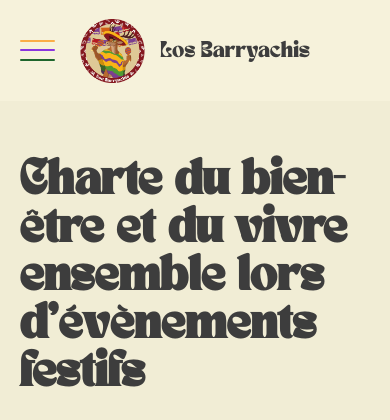
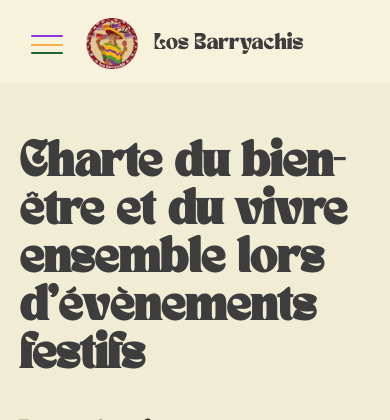
Before and after one commit to LOSS98/losbarryachis-website, a PHP site: page /charte.php in a window 390 px wide. Shown: the top 420 px of the page. Run offline with PHP 8.4, Linux system fonts and the light colour scheme; style sheets or scripts are compiled from the project's sources; some libraries are stand-ins or nearby versions.

Commit message:
+ menu téléphone

```diff
--- a/assets/css/common.css
+++ b/assets/css/common.css
@@ -34,6 +34,9 @@
   -ms-overflow-style: -ms-autohiding-scrollbar;
   z-index: 5;
 }
+html.overflow-hidden, body.overflow-hidden {
+  overflow: hidden;
+}
 html h1, html h2, html h3, html h4, html h5, html h6, body h1, body h2, body h3, body h4, body h5, body h6 {
   font-weight: 700;
   font-style: normal;
@@ -51,7 +54,7 @@
 }
 @media screen and (max-width: 768px) {
   html h1, body h1 {
-    font-size: 3rem;
+    font-size: 2.6rem;
   }
 }
 html h2, body h2 {
@@ -141,7 +144,7 @@
 }
 @media screen and (max-width: 768px) {
   html header, body header {
-    padding: 2.5rem 0;
+    padding: 2.6rem 0;
   }
 }
 html header.header-scroll, body header.header-scroll {
@@ -152,19 +155,80 @@
   display: flex;
   justify-content: space-between;
   align-items: center;
+  max-height: 0;
+  transition: max-height 0.4s;
+}
+@media screen and (max-width: 768px) {
+  html header nav.active, body header nav.active {
+    max-height: 35vh;
+    height: auto;
+    flex-direction: column;
+  }
+  html header nav.active ul, body header nav.active ul {
+    display: flex;
+    flex-direction: column;
+    gap: 2rem;
+    margin-top: 4rem;
+  }
+  html header nav.active ul li, body header nav.active ul li {
+    opacity: 0;
+    animation: fadeIn 0.4s 0.3s forwards;
+  }
+  html header nav.active ul li:nth-child(1), body header nav.active ul li:nth-child(1) {
+    animation-delay: 0.3s;
+  }
+  html header nav.active ul li:nth-child(2), body header nav.active ul li:nth-child(2) {
+    animation-delay: 0.4s;
+  }
+  html header nav.active ul li:nth-child(3), body header nav.active ul li:nth-child(3) {
+    animation-delay: 0.5s;
+  }
+  html header nav.active ul li:nth-child(4), body header nav.active ul li:nth-child(4) {
+    animation-delay: 0.6s;
+  }
+  @keyframes fadeIn {
+    0% {
+      opacity: 0;
+      transform: translateY(-20px);
+    }
+    100% {
+      opacity: 1;
+      transform: translateY(0);
+    }
+  }
 }
 html header nav .burger-menu, body header nav .burger-menu {
   display: none;
 }
 @media screen and (max-width: 768px) {
   html header nav .burger-menu, body header nav .burger-menu {
-    display: block;
+    display: inline-block;
+    position: absolute;
+    top: -1.1rem;
+    left: 0;
+    width: 2rem;
+    height: 1.2rem;
+    padding: 0.7rem;
+    cursor: pointer;
+    z-index: 10;
+  }
+  html header nav .burger-menu.active .batons span:nth-child(1), body header nav .burger-menu.active .batons span:nth-child(1) {
+    top: 50%;
+    transform: translateY(-50%) rotate(45deg);
+  }
+  html header nav .burger-menu.active .batons span:nth-child(2), body header nav .burger-menu.active .batons span:nth-child(2) {
+    opacity: 0;
+  }
+  html header nav .burger-menu.active .batons span:nth-child(3), body header nav .burger-menu.active .batons span:nth-child(3) {
+    top: 50%;
+    transform: translateY(-50%) rotate(-45deg);
+  }
+  html header nav .burger-menu .batons, body header nav .burger-menu .batons {
     position: relative;
-    width: 2.2rem;
-    height: 1.3rem;
-    cursor: pointer;
+    width: 100%;
+    height: 100%;
   }
-  html header nav .burger-menu span, body header nav .burger-menu span {
+  html header nav .burger-menu .batons span, body header nav .burger-menu .batons span {
     position: absolute;
     width: 100%;
     height: 2px;
@@ -172,27 +236,27 @@
     transition: 0.3s;
     border-radius: 50rem;
   }
-  html header nav .burger-menu span:nth-child(1), body header nav .burger-menu span:nth-child(1) {
+  html header nav .burger-menu .batons span:nth-child(1), body header nav .burger-menu .batons span:nth-child(1) {
     top: 0;
+    background-color: #8A35DF;
+  }
+  html header nav .burger-menu .batons span:nth-child(2), body header nav .burger-menu .batons span:nth-child(2) {
+    top: 50%;
+    transform: translateY(-50%);
     background-color: #FAAD47;
   }
-  html header nav .burger-menu span:nth-child(2), body header nav .burger-menu span:nth-child(2) {
-    top: 50%;
-    transform: translateY(-50%);
-    background-color: #8A35DF;
-  }
-  html header nav .burger-menu span:nth-child(3), body header nav .burger-menu span:nth-child(3) {
+  html header nav .burger-menu .batons span:nth-child(3), body header nav .burger-menu .batons span:nth-child(3) {
     bottom: 0;
     background-color: #1E662C;
   }
-  html header nav .burger-menu.open span:nth-child(1), body header nav .burger-menu.open span:nth-child(1) {
+  html header nav .burger-menu .batons.open span:nth-child(1), body header nav .burger-menu .batons.open span:nth-child(1) {
     top: 50%;
     transform: translateY(-50%) rotate(45deg);
   }
-  html header nav .burger-menu.open span:nth-child(2), body header nav .burger-menu.open span:nth-child(2) {
+  html header nav .burger-menu .batons.open span:nth-child(2), body header nav .burger-menu .batons.open span:nth-child(2) {
     opacity: 0;
   }
-  html header nav .burger-menu.open span:nth-child(3), body header nav .burger-menu.open span:nth-child(3) {
+  html header nav .burger-menu .batons.open span:nth-child(3), body header nav .burger-menu .batons.open span:nth-child(3) {
     top: 50%;
     transform: translateY(-50%) rotate(-45deg);
   }
@@ -213,10 +277,13 @@
 @media screen and (max-width: 768px) {
   html header nav .logo-img, body header nav .logo-img {
     position: absolute;
-    width: 100%;
+    width: 80%;
     left: 50%;
-    top: -1.3rem;
+    top: -1.5rem;
     transform: translateX(-50%);
+  }
+  html header nav .logo-img img, body header nav .logo-img img {
+    width: 3.2rem;
   }
 }
 html header nav ul, body header nav ul {
--- a/assets/scss/common.scss
+++ b/assets/scss/common.scss
@@ -11,6 +11,10 @@
     color: $black;
     -ms-overflow-style: -ms-autohiding-scrollbar;
     z-index: 5;
+
+    &.overflow-hidden {
+        overflow: hidden;
+    }
 
     h1, h2, h3, h4, h5, h6 {
         font-weight: 700;
@@ -117,7 +121,7 @@
         padding: 1rem 0;
 
         @media screen and (max-width: 768px) {
-            padding: 2.5rem 0;
+            padding: 2.6rem 0;
         }
 
         &.header-scroll {
@@ -129,17 +133,91 @@
             display: flex;
             justify-content: space-between;
             align-items: center;
+            max-height: 0;
+            transition: max-height .4s;
+
+            @media screen and (max-width: 768px) {
+                &.active {
+                    max-height: 35vh;
+                    height: auto;
+                    flex-direction: column;
+
+                    ul {
+                        display: flex;
+                        flex-direction: column;
+                        gap: 2rem;
+                        margin-top: 4rem;
+
+                        li {
+                            opacity: 0;
+                            animation: fadeIn .4s .3s forwards;
+
+                            &:nth-child(1) {
+                                animation-delay: .3s;
+                            }
+                            &:nth-child(2) {
+                                animation-delay: .4s;
+                            }
+                            &:nth-child(3) {
+                                animation-delay: .5s;
+                            }
+                            &:nth-child(4) {
+                                animation-delay: .6s;
+                            }
+                        }
+                    }
+                    @keyframes fadeIn {
+                        0% {
+                            opacity: 0;
+                            transform: translateY(-20px);
+                        }
+                        100% {
+                            opacity: 1;
+                            transform: translateY(0);
+                        }
+                    }
+                }
+            }
 
             .burger-menu {
                 display: none;
 
                 // Téléphone
                 @media screen and (max-width: 768px) {
-                    display: block;
+                    display: inline-block;
+                    position: absolute;
+                    top: -1.1rem;
+                    left: 0;
+                    width: 2rem;
+                    height: 1.2rem;
+                    padding: .7rem;
+                    cursor: pointer;
+                    z-index: 10;
+
+                    &.active {
+                        .batons {
+                            span {
+                                &:nth-child(1) {
+                                    top: 50%;
+                                    transform: translateY(-50%) rotate(45deg);
+                                }
+
+                                &:nth-child(2) {
+                                    opacity: 0;
+                                }
+
+                                &:nth-child(3) {
+                                    top: 50%;
+                                    transform: translateY(-50%) rotate(-45deg);
+                                }
+                            }
+                        }
+                    }
+
+                    .batons {
                         position: relative;
-                    width: 2.2rem;
-                    height: 1.3rem;
-                    cursor: pointer;
+                        width: 100%;
+                        height: 100%;
 
                         span {
                             position: absolute;
@@ -151,13 +229,13 @@
 
                             &:nth-child(1) {
                                 top: 0;
-                            background-color: $color-primary;
+                                background-color: $color-secondary;
                             }
 
                             &:nth-child(2) {
                                 top: 50%;
                                 transform: translateY(-50%);
-                            background-color: $color-secondary;
+                                background-color: $color-primary;
                             }
 
                             &:nth-child(3) {
@@ -183,6 +261,7 @@
                         }
                     }
                 }
+            }
 
             .logo-img {
                 display: flex;
@@ -201,10 +280,14 @@
 
                 @media screen and (max-width: 768px) {
                     position: absolute;
-                    width: 100%;
+                    width: 80%;
                     left: 50%;
-                    top: -1.3rem;
+                    top: -1.5rem;
                     transform: translateX(-50%);
+
+                    img {
+                        width: 3.2rem;
+                    }
                 }
             }
 
--- a/assets/scss/variables.scss
+++ b/assets/scss/variables.scss
@@ -61,7 +61,7 @@
 $small: 0.8rem;
 $font-size-text-secondary: 1.1rem;
 
-$h1-phone: 3rem;
+$h1-phone: 2.6rem;
 $h2-phone: 2.2rem;
 $h3-phone: 1.8rem;
 $h4-phone: 1.4rem;
--- a/js/common.js
+++ b/js/common.js
@@ -8,4 +8,10 @@
             $('header').removeClass('header-scroll');
         }
     });
+
+    $('header .burger-menu').click(function() {
+        $('header .burger-menu').toggleClass('active');
+        $('header nav').toggleClass('active');
+        $('body').toggleClass('overflow-hidden');
+    });
 });
--- a/modules/header.php
+++ b/modules/header.php
@@ -1,7 +1,7 @@
 <header>
     <nav class="main-container">
         <div class="burger-menu">
-            <span></span><span></span><span></span>
+            <div class="batons"><span></span><span></span><span></span></div>
         </div>
         <a href="index.php" class="logo-img"><img src="assets/img/logo-main.png" alt="Logo de la liste"><span>Los Barryachis</span></a>
         <ul>
```
Also changed, not shown: 1 other file. Lines whose indentation alone changed are shown as unchanged.
